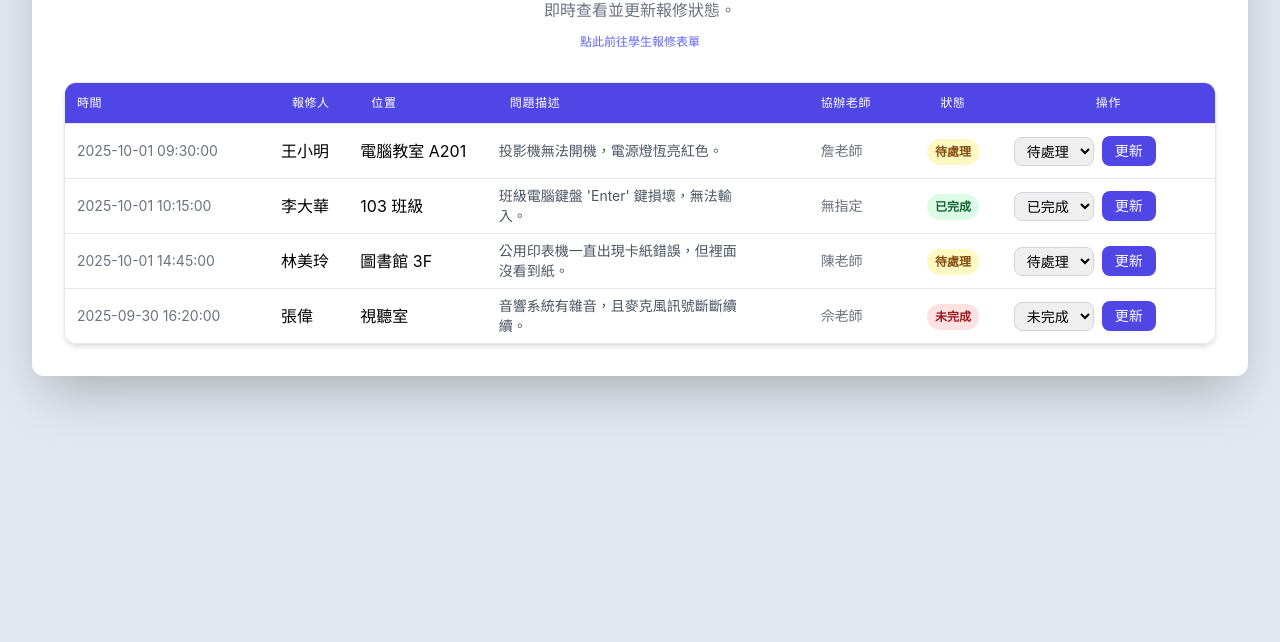
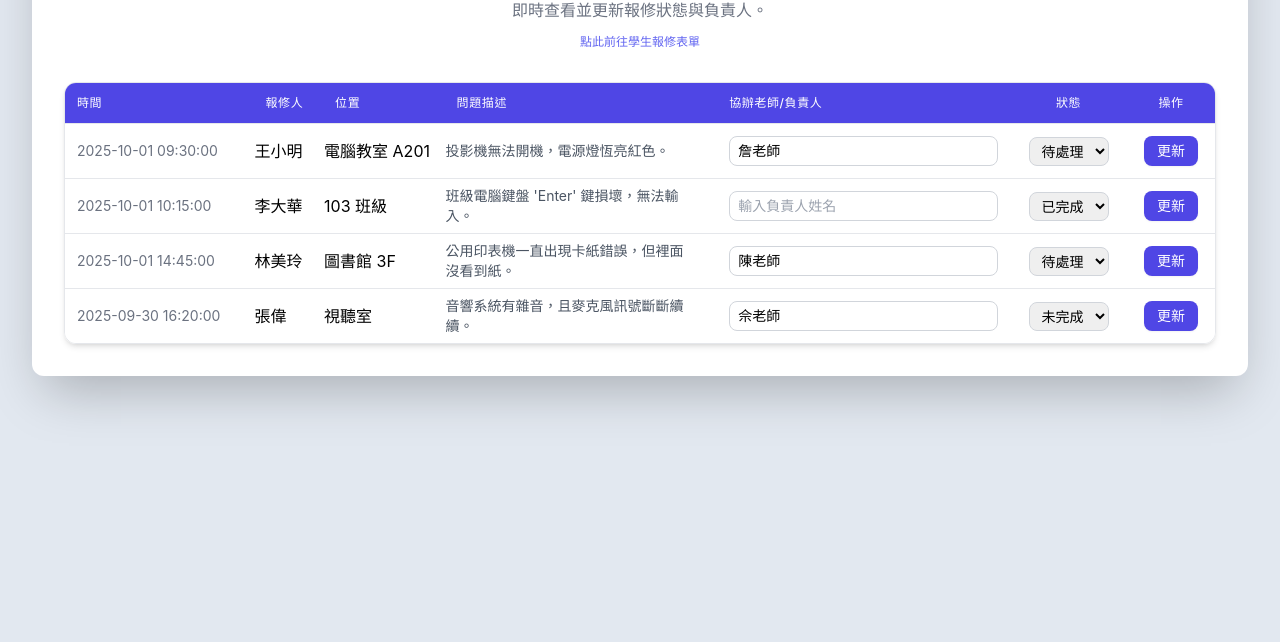
Before and after one commit to grandparyan/student_look, a plain HTML site: page index.html in a window 1280 px wide. Shown: the part 158-800 px from the top of the page. Drawn offline with nearby package versions, Linux system fonts and the light colour scheme.

Commit message:
Update index.html

```diff
--- a/index.html
+++ b/index.html
@@ -30,8 +30,8 @@
         /* 針對行動裝置優化表格邊界 */
         @media (max-width: 768px) {
              .hide-on-mobile {
-                display: none;
-            }
+                 display: none;
+             }
         }
     </style>
 </head>
@@ -45,7 +45,7 @@
                 <path stroke-linecap="round" stroke-linejoin="round" d="M9 12l2 2 4-4M7.835 4.697a3.42 3.42 0 001.946-.807 3.42 3.42 0 014.288 0 3.42 3.42 0 001.946.807M21 12a9 9 0 11-18 0 9 9 0 0118 0z" />
             </svg>
             <h1 class="text-3xl font-bold text-gray-900">報修紀錄追蹤與處理 (教師/管理員)</h1>
-            <p class="text-gray-500 mt-1">即時查看並更新報修狀態。</p>
+            <p class="text-gray-500 mt-1">即時查看並更新報修狀態與負責人。</p>
             <!-- 連結已更新至 student.html -->
             <p class="text-xs mt-3 text-indigo-500 hover:underline"><a href="./student.html">點此前往學生報修表單</a></p>
         </div>
@@ -69,7 +69,7 @@
                         <th class="px-3 py-3 text-left text-xs font-medium uppercase tracking-wider">報修人</th>
                         <th class="px-3 py-3 text-left text-xs font-medium uppercase tracking-wider">位置</th>
                         <th class="px-3 py-3 text-left text-xs font-medium uppercase tracking-wider">問題描述</th>
-                        <th class="px-3 py-3 text-left text-xs font-medium uppercase tracking-wider hide-on-mobile">協辦老師</th>
+                        <th class="px-3 py-3 text-left text-xs font-medium uppercase tracking-wider hide-on-mobile">協辦老師/負責人</th> <!-- 標題已更新 -->
                         <th class="px-3 py-3 text-center text-xs font-medium uppercase tracking-wider">狀態</th>
                         <th class="px-3 py-3 text-center text-xs font-medium uppercase tracking-wider">操作</th>
                     </tr>
@@ -85,7 +85,7 @@
         // 設定 API 終端點 (假設與您的 Python/Render 服務一致)
         const API_URL = "";
         const VIEW_ENDPOINT = '/view_reports';
-        const UPDATE_ENDPOINT = '/update_status';
+        const UPDATE_ENDPOINT = '/update_status'; // 此 API 預期同時接收 newStatus 和 newTeacher
 
         const tableBody = document.getElementById('reports-table-body');
         const loading = document.getElementById('loading');
@@ -151,21 +151,23 @@
                 const descriptionCell = row.insertCell();
                 descriptionCell.innerHTML = `<div class="description-cell text-sm text-gray-600">${report['問題詳細描述']}</div>`;
 
-                // 5. 協辦老師 (隱藏於手機版)
+                // 5. 協辦老師/負責人 (現在是可編輯輸入框)
                 const teacherCell = row.insertCell();
-                teacherCell.textContent = report['協辦老師'];
-                teacherCell.classList.add('px-3', 'py-3', 'whitespace-nowrap', 'text-sm', 'text-gray-500', 'hide-on-mobile');
+                const teacherInputId = `teacher-input-${report.sheetRow}`;
+                teacherCell.classList.add('px-3', 'py-3', 'whitespace-nowrap', 'text-sm', 'hide-on-mobile');
+                // 預設值為 '無指定' 時顯示空字串，讓使用者易於輸入
+                const teacherValue = report['協辦老師'] === '無指定' ? '' : report['協辦老師'];
+                teacherCell.innerHTML = `
+                    <input type="text" id="${teacherInputId}"
+                           value="${teacherValue}"
+                           placeholder="輸入負責人姓名"
+                           class="w-full px-2 py-1 border border-gray-300 rounded-lg text-xs md:text-sm focus:ring-indigo-500 focus:border-indigo-500 transition duration-150"
+                    >`;
 
-                // 6. 狀態顯示
+                // 6. 狀態顯示 (下拉選單)
                 const statusCell = row.insertCell();
                 statusCell.classList.add('px-3', 'py-3', 'whitespace-nowrap', 'text-center');
-                statusCell.innerHTML = `<span class="status-badge ${getStatusClass(report['狀態'])}">${report['狀態']}</span>`;
 
-                // 7. 操作欄位 (下拉選單與按鈕)
-                const actionCell = row.insertCell();
-                actionCell.classList.add('px-3', 'py-3', 'whitespace-nowrap', 'text-sm', 'font-medium', 'flex', 'flex-col', 'md:flex-row', 'items-center', 'space-y-1', 'md:space-y-0', 'md:space-x-2');
-
-                // 下拉選單
                 const selectId = `status-select-${report.sheetRow}`;
                 let selectHtml = `<select id="${selectId}" class="px-2 py-1 border border-gray-300 rounded-lg text-xs md:text-sm focus:ring-indigo-500 focus:border-indigo-500">`;
                 STATUS_OPTIONS.forEach(opt => {
@@ -173,21 +175,30 @@
                     selectHtml += `<option value="${opt.value}" ${selected}>${opt.label}</option>`;
                 });
                 selectHtml += `</select>`;
-                actionCell.innerHTML += selectHtml;
+                statusCell.innerHTML = selectHtml;
+                // statusCell.innerHTML += `<span class="status-badge ${getStatusClass(report['狀態'])}">${report['狀態']}</span>`;
+
+                // 7. 操作欄位 (更新按鈕)
+                const actionCell = row.insertCell();
+                actionCell.classList.add('px-3', 'py-3', 'whitespace-nowrap', 'text-sm', 'font-medium', 'flex', 'flex-col', 'md:flex-row', 'items-center', 'space-y-1', 'md:space-y-0', 'md:space-x-2', 'justify-center');
 
                 // 更新按鈕
                 const button = document.createElement('button');
                 button.textContent = '更新';
                 button.classList.add('update-btn', 'py-1', 'px-3', 'border', 'border-transparent', 'rounded-lg', 'shadow-sm', 'text-xs', 'md:text-sm', 'font-medium', 'text-white', 'bg-indigo-600', 'hover:bg-indigo-700', 'focus:outline-none', 'focus:ring-2', 'focus:ring-offset-2', 'focus:ring-indigo-500', 'transition', 'duration-150', 'ease-in-out', 'w-full', 'md:w-auto');
-                button.dataset.row = report.sheetRow; // 儲存 Sheet 列號
-                button.onclick = () => handleUpdateStatus(button, report.sheetRow, selectId);
+
+                // 綁定點擊事件，傳遞 selectId 和 teacherInputId
+                button.onclick = () => handleUpdateStatus(button, report.sheetRow, selectId, teacherInputId);
                 actionCell.appendChild(button);
             });
         }
 
         // 處理更新狀態的函式
-        async function handleUpdateStatus(button, sheetRow, selectId) {
+        async function handleUpdateStatus(button, sheetRow, selectId, teacherInputId) {
+            // 取得新的狀態值
             const newStatus = document.getElementById(selectId).value;
+            // 取得新的協辦老師/負責人值，如果為空則設為 '無指定'
+            const newTeacher = document.getElementById(teacherInputId).value.trim() || '無指定';
 
             // 鎖定按鈕
             button.disabled = true;
@@ -197,10 +208,11 @@
             try {
                 // 為了單獨預覽，如果沒有 API_URL，則模擬成功
                 if (API_URL === '') {
-                     await new Promise(resolve => setTimeout(resolve, 500));
-                     showMessage(`模擬更新成功：第 ${sheetRow} 列的狀態已成功更新為「${newStatus}」。`, true);
-                     await fetchReports();
-                     return;
+                    await new Promise(resolve => setTimeout(resolve, 500));
+                    showMessage(`模擬更新成功：第 ${sheetRow} 列的狀態已更新為「${newStatus}」，負責人設定為「${newTeacher}」。`, true);
+                    // 模擬更新後重新載入資料以反映變更 (這裡的模擬重新載入會保留舊的模擬資料)
+                    await fetchReports();
+                    return;
                 }
 
                 const response = await fetch(API_URL + UPDATE_ENDPOINT, {
@@ -208,7 +220,8 @@
                     headers: { 'Content-Type': 'application/json' },
                     body: JSON.stringify({
                         sheetRow: sheetRow,
-                        newStatus: newStatus
+                        newStatus: newStatus,
+                        newTeacher: newTeacher // 傳送新的負責人姓名
                     })
                 });
 
```
